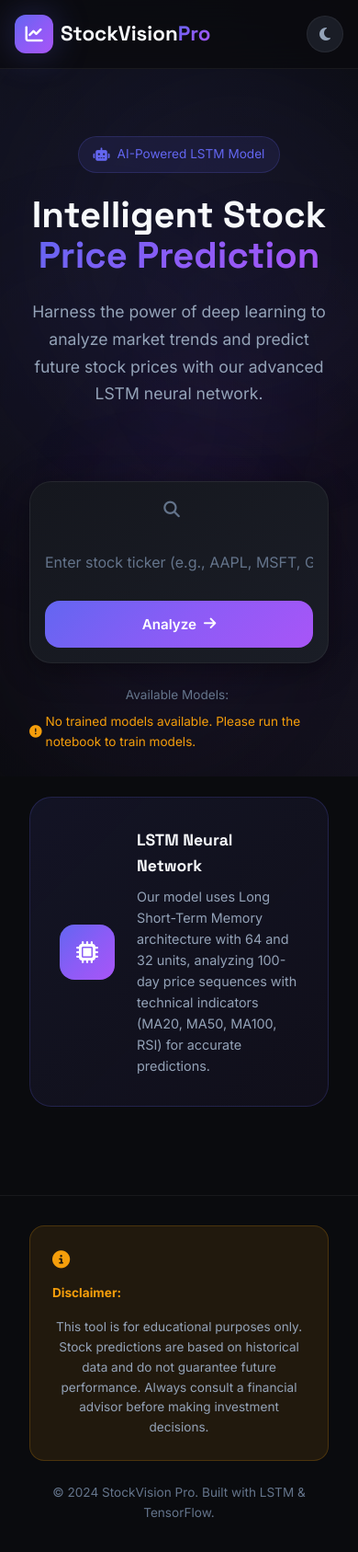
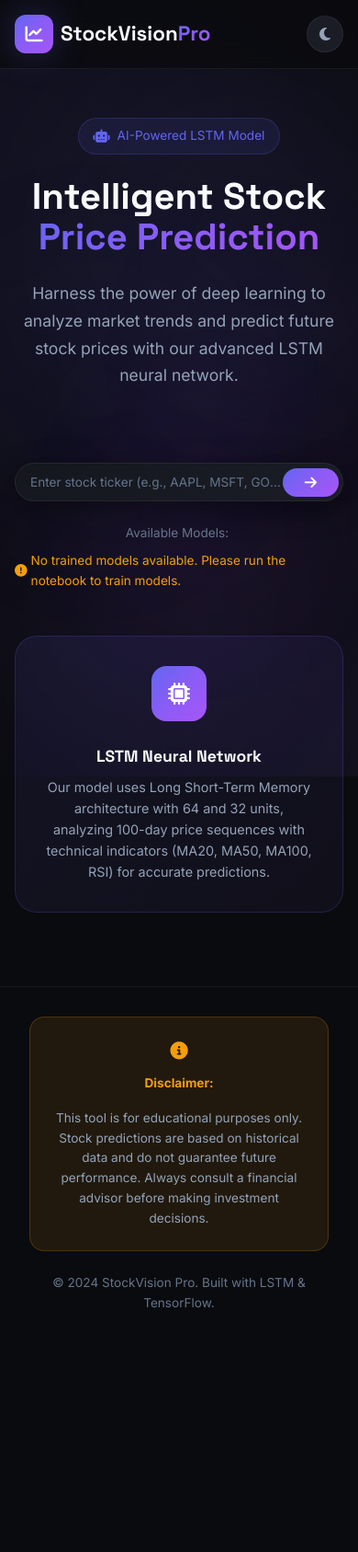
Before and after one commit to ArsalanTahirr/StockVision_Pro, a Flask app: page / in a window 390 px wide. Shown: the whole page at 92% size. After the commit the page ends 1422 px from the top, so only its background shows below. Run offline with Flask 3, Linux system fonts and the light colour scheme; data that the repository does not hold is empty.

Commit message:
UI bugs fixes/changes

```diff
--- a/static/css/style.css
+++ b/static/css/style.css
@@ -1392,8 +1392,15 @@
     display: none !important;
 }
 
-/* Responsive Adjustments */
+/* ==========================================
+   MOBILE RESPONSIVE ADJUSTMENTS
+   ========================================== */
 @media (max-width: 768px) {
+    /* 1. Give mobile users more screen real estate */
+    .main-content {
+        padding: 80px var(--spacing-md) var(--spacing-xl);
+    }
+
     .navbar {
         padding: var(--spacing-md);
     }
@@ -1402,43 +1409,98 @@
         display: none;
     }
 
+    /* 2. Stack the Stock Header cleanly and center it */
     .stock-header {
         flex-direction: column;
-        align-items: flex-start;
+        align-items: center;
+        text-align: center;
         gap: var(--spacing-lg);
+    }
+
+    .stock-info {
+        flex-direction: column;
+        gap: var(--spacing-sm);
     }
 
     .stock-metrics {
         width: 100%;
-        justify-content: space-between;
-    }
-
+        justify-content: center;
+        gap: var(--spacing-xl);
+    }
+
+    .metric-item {
+        text-align: center;
+    }
+
+    /* 3. Streamline the Search Bar for Mobile */
     .search-wrapper {
-        flex-direction: column;
-        padding: var(--spacing-md);
-        gap: var(--spacing-md);
+        flex-direction: row; /* Keep it horizontal */
+        padding: 4px 4px 4px 16px;
+        border-radius: var(--radius-full);
+    }
+
+    .search-icon {
+        display: none;
     }
 
     .search-input {
         width: 100%;
+        text-align: left;
+        padding: var(--spacing-sm) 0;
+        font-size: 0.85rem; /* Slightly smaller font */
+
+        /* Add these 3 lines to fix the overlap */
+        min-width: 0;
+        text-overflow: ellipsis;
+        white-space: nowrap;
+    }
+
+    .predict-btn {
+        width: auto;
+        padding: var(--spacing-sm) var(--spacing-lg);
+        border-radius: var(--radius-full);
+    }
+
+    /* Hide the word 'Analyze' and just show the arrow on phones */
+    .predict-btn .btn-text {
+        display: none;
+    }
+
+    /* 4. Prevent Chart Titles and Legends from colliding */
+    .chart-header {
+        flex-direction: column;
+        align-items: flex-start;
+        gap: var(--spacing-md);
+    }
+
+    .chart-legend {
+        flex-wrap: wrap;
+    }
+
+    /* 5. FIX: Keep the 52-Week Range horizontal, just shrink the text */
+    .range-container {
+        flex-direction: row;
+        gap: var(--spacing-sm);
+    }
+
+    .range-endpoint {
+        min-width: 60px;
+    }
+
+    .range-value {
+        font-size: 0.9rem;
+    }
+
+    /* 6. Stack the Model Info Card */
+    .model-card {
+        flex-direction: column;
         text-align: center;
     }
 
-    .predict-btn {
-        width: 100%;
-        justify-content: center;
-    }
-
-    .range-container {
-        flex-direction: column;
-    }
-
-    .range-track {
-        width: 100%;
-    }
-
+    /* 7. Center the Footer Disclaimer */
     .disclaimer {
         flex-direction: column;
+        align-items: center;
         text-align: center;
     }
 }
@@ -1464,3 +1526,16 @@
         transform: translateY(0);
     }
 }
+
+.shake-error {
+    animation: shake 0.4s cubic-bezier(.36,.07,.19,.97) both;
+    border: 1px solid var(--danger) !important;
+    box-shadow: 0 0 0 4px var(--danger-light) !important;
+}
+
+@keyframes shake {
+    10%, 90% { transform: translate3d(-1px, 0, 0); }
+    20%, 80% { transform: translate3d(2px, 0, 0); }
+    30%, 50%, 70% { transform: translate3d(-4px, 0, 0); }
+    40%, 60% { transform: translate3d(4px, 0, 0); }
+}
--- a/static/js/main.js
+++ b/static/js/main.js
@@ -9,6 +9,9 @@
 // Chart instances
 let priceChart = null;
 let comparisonChart = null;
+
+// Store available models for instant frontend validation
+let validTickersList = [];
 
 // Event Listeners
 document.addEventListener('DOMContentLoaded', () => {
@@ -25,6 +28,9 @@
         const data = await response.json();
 
         if (data.available_tickers && data.available_tickers.length > 0) {
+            // Save the list to our global variable
+            validTickersList = data.available_tickers;
+
             container.innerHTML = data.available_tickers.map(ticker =>
                 `<button class="ticker-chip" data-ticker="${ticker}">${ticker}</button>`
             ).join('');
@@ -73,8 +79,32 @@
     const ticker = tickerInput.value.trim().toUpperCase();
 
     if (!ticker) {
-        showError('Please enter a stock ticker symbol');
-        return;
+        tickerInput.parentElement.classList.add('shake-error');
+        tickerInput.placeholder = "Please enter a ticker (e.g., AAPL)...";
+
+        // Remove the shake class after animation finishes so it can trigger again
+        setTimeout(() => {
+            tickerInput.parentElement.classList.remove('shake-error');
+            tickerInput.placeholder = "Enter stock ticker (e.g., AAPL, MSFT, GOOGL)";
+        }, 1000);
+        return; // Stop here, do NOT trigger showError()
+    }
+
+    if (validTickersList.length > 0 && !validTickersList.includes(ticker)) {
+        tickerInput.parentElement.classList.add('shake-error');
+
+        // Temporarily clear what they typed and show a custom error in the placeholder
+        const originalInput = tickerInput.value;
+        tickerInput.value = '';
+        tickerInput.placeholder = `'${ticker}' is not supported yet!`;
+
+        setTimeout(() => {
+            tickerInput.parentElement.classList.remove('shake-error');
+            tickerInput.value = originalInput; // Put their typo back so they can fix it
+            tickerInput.placeholder = "Enter stock ticker (e.g., AAPL, MSFT, GOOGL)";
+        }, 2000); // Give them 2 seconds to read the message
+
+        return; // Stop execution! No API call is made.
     }
 
     showLoading();
@@ -202,20 +232,33 @@
     createComparisonChart(data);
 
     // Scroll to results
-    resultsSection.scrollIntoView({ behavior: 'smooth', block: 'start' });
+    const yOffset = -90; // The height of your navbar + a little padding
+    const y = resultsSection.getBoundingClientRect().top + window.scrollY + yOffset;
+
+    window.scrollTo({
+        top: y,
+        behavior: 'smooth'
+    });
 }
 
 function createPriceChart(data) {
     const ctx = document.getElementById('priceChart').getContext('2d');
 
-    // Destroy existing chart
-    if (priceChart) {
-        priceChart.destroy();
-    }
+    if (priceChart) priceChart.destroy();
+
+    // DETECT MOBILE AND REDUCE DATA
+    const isMobile = window.innerWidth < 768;
+    const dataLimit = isMobile ? data.chart_dates.length / 4 : data.chart_dates.length;
+
+    // Slice the arrays to only grab the most recent data points
+    const recentDates = data.chart_dates.slice(-dataLimit);
+    const recentPrices = data.chart_prices.slice(-dataLimit);
 
     // Prepare data
-    const labels = [...data.chart_dates, 'Predicted'];
-    const prices = [...data.chart_prices, data.predicted_price];
+    const labels = [...recentDates, 'Predicted'];
+    const prices = [...recentPrices, data.predicted_price];
+
+    const lineWidth = isMobile ? 1.5 : 2;
 
     // Create gradient
     const gradient = ctx.createLinearGradient(0, 0, 0, 350);
@@ -231,7 +274,7 @@
                 data: prices,
                 borderColor: '#6366f1',
                 backgroundColor: gradient,
-                borderWidth: 2,
+                borderWidth: lineWidth,
                 fill: true,
                 tension: 0.4,
                 pointRadius: 0,
@@ -291,10 +334,22 @@
                     },
                     ticks: {
                         color: '#64748b',
-                        maxRotation: 45,
-                        maxTicksLimit: 10,
+                        // Show fewer ticks on mobile
+                        maxTicksLimit: window.innerWidth < 768 ? 5 : 10,
                         font: {
-                            size: 11
+                            size: window.innerWidth < 768 ? 10 : 11
+                        },
+                        // Format the date to drop the year on mobile
+                        callback: function(value) {
+                            const label = this.getLabelForValue(value);
+
+                            // If it's a mobile screen, and it's a date (contains '-'), shorten it
+                            if (window.innerWidth < 768 && label && label.includes('-')) {
+                                const parts = label.split('-'); // Splits "2026-02-13" into ["2026", "02", "13"]
+                                return `${parts[2]}/${parts[1]}/${parts[0].slice(-2)}`; // Returns "13/02/26"
+                            }
+
+                            return label; // Keep "Predicted" or full date for desktop
                         }
                     }
                 },
@@ -326,17 +381,31 @@
         comparisonChart.destroy();
     }
 
+    // DETECT MOBILE AND REDUCE DATA
+    const isMobile = window.innerWidth < 768;
+    // Limit to the last 30 days on mobile to prevent a cluttered "spaghetti" chart
+    const dataLimit = isMobile ? data.comparison_labels.length / 4 : data.comparison_labels.length;
+
+    // Slice all three arrays to grab only the most recent data points
+    const recentLabels = data.comparison_labels.slice(-dataLimit);
+    const recentActuals = data.actual_prices.slice(-dataLimit);
+    const recentPredicteds = data.predicted_prices.slice(-dataLimit);
+
+    // NEW: Set line width based on screen size (1.5px for mobile, 2.5px for desktop)
+    const lineWidth = isMobile ? 1.5 : 2.5;
+
     comparisonChart = new Chart(ctx, {
         type: 'line',
         data: {
-            labels: data.comparison_labels,
+            // Use the new sliced arrays here!
+            labels: recentLabels,
             datasets: [
                 {
                     label: 'Actual Price',
-                    data: data.actual_prices,
+                    data: recentActuals,
                     borderColor: '#3b82f6',
                     backgroundColor: 'rgba(59, 130, 246, 0.1)',
-                    borderWidth: 2.5,
+                    borderWidth: lineWidth,
                     fill: false,
                     tension: 0.3,
                     pointRadius: 0,
@@ -347,10 +416,10 @@
                 },
                 {
                     label: 'Predicted Price',
-                    data: data.predicted_prices,
+                    data: recentPredicteds,
                     borderColor: '#22c55e',
                     backgroundColor: 'rgba(34, 197, 94, 0.1)',
-                    borderWidth: 2.5,
+                    borderWidth: lineWidth,
                     fill: false,
                     tension: 0.3,
                     pointRadius: 0,
@@ -408,10 +477,9 @@
                     },
                     ticks: {
                         color: '#64748b',
-                        maxTicksLimit: 15,
-                        font: {
-                            size: 11
-                        }
+                        // If screen is smaller than 768px, show 6 dates. Otherwise, show 15.
+                        maxTicksLimit: window.innerWidth < 768 ? 6 : 15,
+                        font: { size: 11 }
                     }
                 },
                 y: {
```
